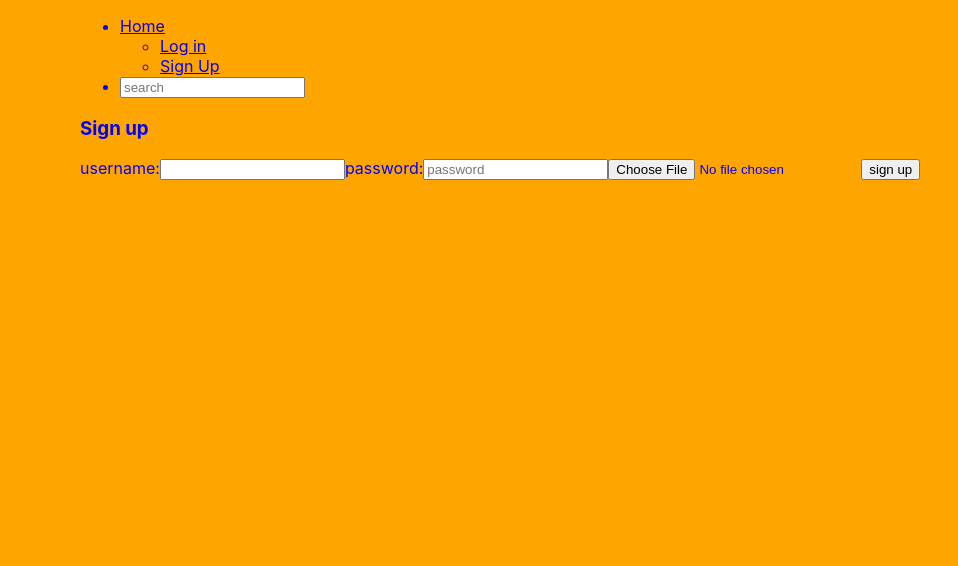
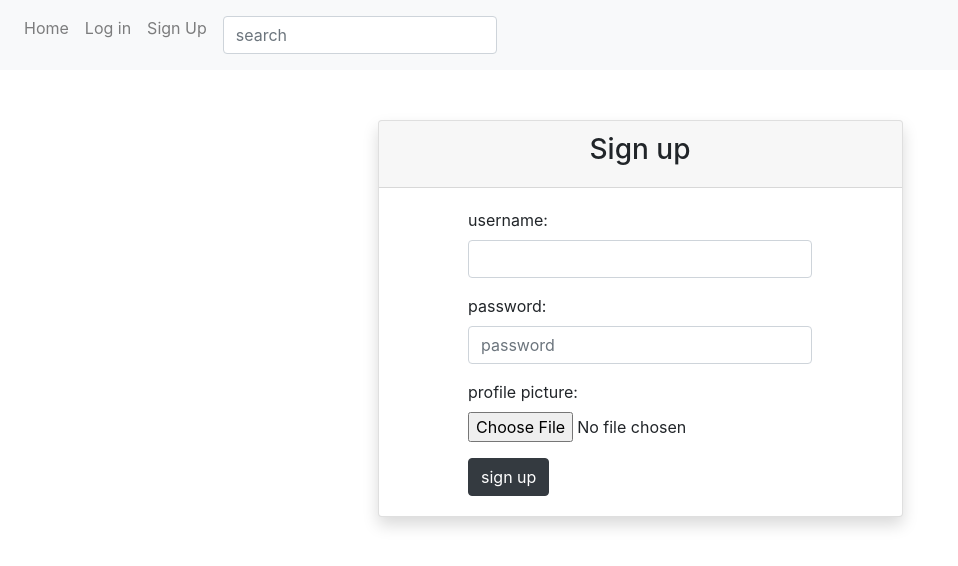
Before and after one commit to Luka7711/routine_front, a React (Create React App) app: page /signup in a window 1280 px wide. Shown: the top 566 px of the page, without its empty margins (0-958 px from the left). Built offline with nearby package versions, Linux system fonts and the light colour scheme; no server answers.

Commit message:
styling pages

```diff
--- a/package.json
+++ b/package.json
@@ -7,7 +7,9 @@
     "npm": "6.9.0"
   },
   "dependencies": {
+    "bootstrap": "^4.4.1",
     "react": "^16.9.0",
+    "react-bootstrap": "^1.0.0-beta.16",
     "react-dom": "^16.9.0",
     "react-router-dom": "^5.0.1",
     "react-scripts": "3.1.1",
--- a/src/App.js
+++ b/src/App.js
@@ -1,5 +1,6 @@
 import React, {Component} from 'react';
 import './App.css';
+import 'bootstrap/dist/css/bootstrap.min.css';
 import Authorization from './Authorization';
 import Login from './Login';
 import Signup from './Signup';
@@ -158,8 +159,7 @@ class App extends Component {
         })
       }else{
         this.setState({
-          foundUser:'',
-          showResult:false
+          foundUser:''
         })
       }
     }catch(err){
@@ -183,23 +183,26 @@ class App extends Component {
   }
 
   render(){
+    //{this.state.loggedIn ? [<MessageContacts/>] : null}//
     console.log(this.state);
     return (
       <Router>
          <div className="App" onClick={this.handleRemoveForm}>
-           <nav>
-             <ul>
-               <Link to="/"><li>Home</li></Link>
+           <nav className="navbar navbar-expand-lg navbar-light bg-light">
+            <div className="collapse navbar-collapse" id="navbarNav">
+             <ul className="navbar-nav">
+               <Link to="/"><li className="nav-item nav-link">Home</li></Link>
                {this.state.loggedIn ? <Logout handleLogout={this.handleLogout}/> : <Authorization/>}
-               <li><input type="text" placeholder="search" onChange={this.handleChange}/></li>
+               <li className="nav-link"><input className="form-control" type="text" placeholder="search" onChange={this.handleChange}/></li>
              </ul>
+             </div>
            </nav>
            {this.state.showResult ?
               <SearchResult foundUser={this.state.foundUser}/>
               :
               null
            }
-
+          <div className="container" style={{marginTop:"50px"}}>
             <Switch>
               <Route path="/" exact component={Home}/>
               <Route path='/login' render={(props) => <Login {...props} handleUsername={this.handleUsername} handleLoggedIn={this.handleLoggedIn}/>} />
@@ -214,7 +217,7 @@ class App extends Component {
               <Messages closeChatWindow={this.closeChatWindow} foundUser={this.state.foundUser} conversationId={this.state.conversationId} currentUser={this.state.username}/> :
               null
             }
-            {this.state.loggedIn ? [<MessageContacts/>] : null}
+            </div>
          </div>
       </Router>
     );
--- a/src/Authorization/index.js
+++ b/src/Authorization/index.js
@@ -3,12 +3,12 @@ import { Link } from 'react-router-dom'
 
 class Authorization extends Component{
 	render(){
-		const validation = [<Link to="/login" key="1"><li>Log in</li></Link>,
-		<Link to="/signup" key="2"><li>Sign Up</li></Link>];
+		const validation = [<Link to="/login" key="1"><li className="nav-link">Log in</li></Link>,
+		<Link to="/signup" key="2"><li className="nav-link">Sign Up</li></Link>];
 		return(
-			<ul>
+			<React.Fragment>
 				{validation.map((item, i) => item)}
-			</ul>
+			</React.Fragment>
 		)
 	}
 }
--- a/src/DiaryForm/index.js
+++ b/src/DiaryForm/index.js
@@ -56,23 +56,29 @@ class DiaryForm extends Component{
 			return <Redirect to='/profile'/>
 		}
 		return(
+			<div className="col-lg-12">
+				<div className="row">
+					<div className="col-lg-6">
+						<form className="form" onSubmit={this.handleSubmit}>
+							<div className="form-group">
 							<div>
-				<div>
-					<p>Horoscope:</p>
-					<form onSubmit={this.handleSubmit}>
 								<label> Date:
-							<input type="date" name="date" onChange={this.handleChange}/>
+									<input className="form-control" type="date" name="date" onChange={this.handleChange}/>
 								</label>
+							</div>
 								<label>Title:
-							<input type="text" onChange={this.handleChange} name="title"/>
+									<input className="form-control" type="text" onChange={this.handleChange} name="title" autocomplete="off"/>
 								</label>
+							</div>
+
 							<label>
 								About:
-							<textarea type="text" rows="20" cols="100" onChange={this.handleChange} name="about" defaultValue="your thoughts">
+							<textarea className="form-control" type="text" rows="10" cols="100" onChange={this.handleChange} name="about" placeholder="Type here">
 							</textarea>
 							</label>
-						<button>submit</button>
+							<button className="btn btn-dark">submit</button>
 						</form>
+					</div>
 				</div>
 			</div>
 		)
--- a/src/DiaryList/index.js
+++ b/src/DiaryList/index.js
@@ -52,7 +52,9 @@ class DiaryList  extends Component {
 		}
 		return(
 			<div>
-				<h1>Diary Stories</h1>
+				<img key="2" alt="not found" src={`http://localhost:9000/auth/user-avatar/${this.state.username}`}/>
+				<h3>{this.state.username}</h3>
+				<h2>Diary Stories</h2>
 				{this.state.stories? allStories :'loading'}
 			</div>
 		)
--- a/src/Login/index.js
+++ b/src/Login/index.js
@@ -59,18 +59,30 @@ handleSubmit = async(event) => {
 			return <Redirect to="/"/>
 		}
 		return(
-			<div>
-				<div>
-					<form onSubmit={this.handleSubmit}>
-						<h3>Sign in</h3>
-						<label>username:
-							<input type="text" placeholder="username" name="username" onChange={this.handleChange}/>
-						</label>
-						<label>password:
-							<input type="password" placeholder="password" name="password" onChange={this.handleChange}/>
-						</label>
-						<button>sign in</button>
-					</form>
+			<div className="col-md-12 d-flex justify-content-center flex-column">
+				<div className="row" >
+					<div className="col-lg-6 col-md-8 mx-auto">
+						<div class="card rounded shadow shadow-sm">
+							<div className="card-header text-center">
+								<h3>Sign in</h3>
+							</div>
+							<div className="card-body d-flex justify-content-center">
+								<form className="form" onSubmit={this.handleSubmit}>
+									<div className="form-group">
+										<label>username: </label>
+											<input className="form-control w-100" type="text" placeholder="username" name="username" onChange={this.handleChange} autocomplete="off"/>
+
+									</div>
+									<div className="form-group">
+										<label>password:</label>
+											<input className="form-control w-100" type="password" placeholder="password" name="password" onChange={this.handleChange}/>
+
+									</div>
+									<button className="btn btn-dark">sign in</button>
+								</form>
+							</div>
+						</div>
+					</div>
 				</div>
 			</div>
 		)
--- a/src/Logout/index.js
+++ b/src/Logout/index.js
@@ -38,12 +38,12 @@ class Logout extends Component {
 			return <Redirect to='/'/>
 		}
 		return(
-			<ul>
-				<Link to="/profile"><li>Profile</li></Link>
-				<li>Friends</li>
-				<li>Notification</li>
-				<li onClick={this.handleLogout}>Logout</li>
-			</ul>
+			<>
+				<Link to="/profile"><li className="nav-link">Profile</li></Link>
+				<li className="nav-link">Friends</li>
+				<li className="nav-link">Notification</li>
+				<li className="nav-link" onClick={this.handleLogout}>Logout</li>
+			</>
 		)
 	}
 }
--- a/src/MessageContacts/index.js
+++ b/src/MessageContacts/index.js
@@ -11,9 +11,9 @@ class MessageContacts extends Component{
 			<div className="messageContacts">
 				<h2>Contact list</h2>
 				<ul>
-					<li>luka</li>
-					<li>jim</li>
-					<li>hana</li>
+					<li key={1}>luka</li>
+					<li key={2}>jim</li>
+					<li key={3}>hana</li>
 				</ul>
 			</div>
 		)
--- a/src/MessageContainer/index.js
+++ b/src/MessageContainer/index.js
@@ -7,10 +7,20 @@ class MessageContainer extends Component{
 	constructor(props){
 		super(props);
 		this.state = {
-			messages: props.message
+			messages: props.message,
+			count: 0
 		}
 
-	}render(){
+
+		setInterval(function(){
+			console.log(props.allMessages())},
+		1000)
+	}
+
+
+
+
+	render(){
 		console.log("message container")
 		console.log(this.state);
 		const conversation = this.state.messages.map((item, i) => {
--- a/src/SearchResult/index.js
+++ b/src/SearchResult/index.js
@@ -5,9 +5,9 @@ class SearchResult extends Component{
 	render(){
 		let output;
 		if(this.props.foundUser){
-			output = <Link to="/search-for"><li>{this.props.foundUser}</li></Link>
+			output = <Link to="/search-for"><li className="nav-link">{this.props.foundUser}</li></Link>
 		}else{
-			output = <li>No result</li>
+			output = <li className="nav-link">User not found</li>
 		}
 		return(
 			<div>
--- a/src/Signup/index.js
+++ b/src/Signup/index.js
@@ -64,22 +64,55 @@ handleSubmit = async(e) => {
 }
 
 	render(){
+			// <div>
+			// 	<div>
+			// 		<form onSubmit={this.handleSubmit} encType="multipart/form-data">
+			// 			<h3>Sign up</h3>
+			// 			<label>username:</label>
+			// 			<input placholder="username" name="username" onChange={this.handleChange}/>
+			// 			<label>password:</label>
+			// 			<input placeholder="password" name="password" onChange={this.handleChange}/>
+			// 			<input type="file" name="avatar" onChange={this.handleChange}/>
+			// 			<button>sign up</button>
+			// 		</form>
+			// 	</div>
+			// </div>
 		console.log(this.state)
 		if(this.state.redirect){
 			return <Redirect to="/"/>
 		}
 		return(
-			<div>
-				<div>
-					<form onSubmit={this.handleSubmit} encType="multipart/form-data">
-						<h3>Sign up</h3>
-						<label>username:</label>
-						<input placholder="username" name="username" onChange={this.handleChange}/>
-						<label>password:</label>
-						<input placeholder="password" name="password" onChange={this.handleChange}/>
-						<input type="file" name="avatar" onChange={this.handleChange}/>
-						<button>sign up</button>
-					</form>
+			<div className="col-md-12 d-flex justify-content-center flex-column">
+				<div className="row" >
+					<div className="col-lg-6 col-md-8 mx-auto">
+						<div class="card rounded shadow shadow-sm">
+							<div className="card-header text-center">
+								<h3>Sign up</h3>
+							</div>
+							<div className="card-body d-flex justify-content-center">
+								<form className="form" onSubmit={this.handleSubmit}>
+									<div className="form-group">
+										<label>username: </label>
+										<input className="form-control w-100" placholder="username" name="username" onChange={this.handleChange}/>
+
+									</div>
+									<div className="form-group">
+										<label>password:</label>
+										<input className="form-control w-100" placeholder="password" name="password" onChange={this.handleChange}/>
+
+									</div>
+
+									<div className="form-group">
+										<label>profile picture: </label>
+										<div>
+											<input type="file" name="avatar" onChange={this.handleChange}/>
+										</div>
+									</div>
+									<button className="btn btn-dark">sign up</button>
+								</form>
+							</div>
+						</div>
+					</div>
 				</div>
 			</div>
 		)
```
Also changed, not shown: 1 other file (tests, documents, lock files or other folders). Lines whose indentation alone changed are shown as unchanged.
